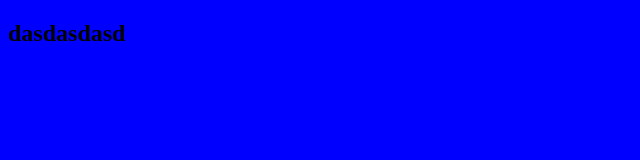
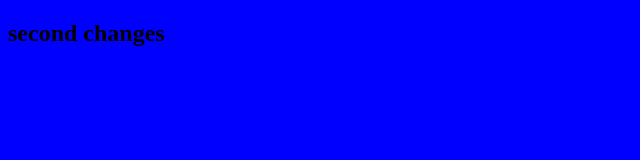
Before and after one commit to Zeroxys/clouddy, a website built with webpack: page dist/index.html in a window 1280 px wide. Shown: the whole page, without its empty margins (0-640 px from the left). Built offline with nearby package versions, Linux system fonts and the light colour scheme; some packages are replaced by stand-ins of ours.

Commit message:
Seguardar

```diff
--- a/dist/index.html
+++ b/dist/index.html
@@ -7,6 +7,6 @@
   <title>Document</title>
 <link href="style.css" rel="stylesheet"></head>
 <body>
-  <h2>dasdasdasd</h2>
+  <h2>second changes</h2>
 <script type="text/javascript" src="bundle.js"></script></body>
 </html>
```
